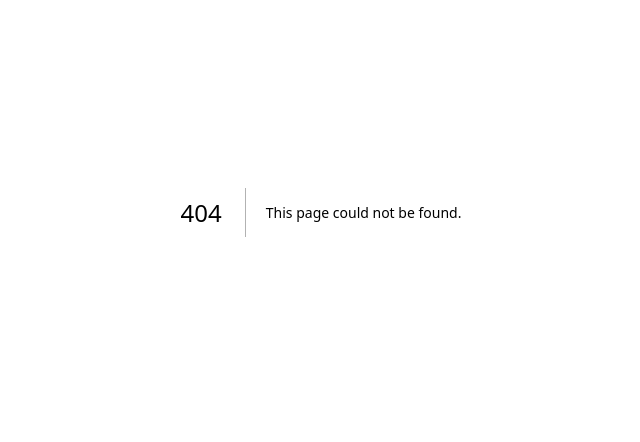
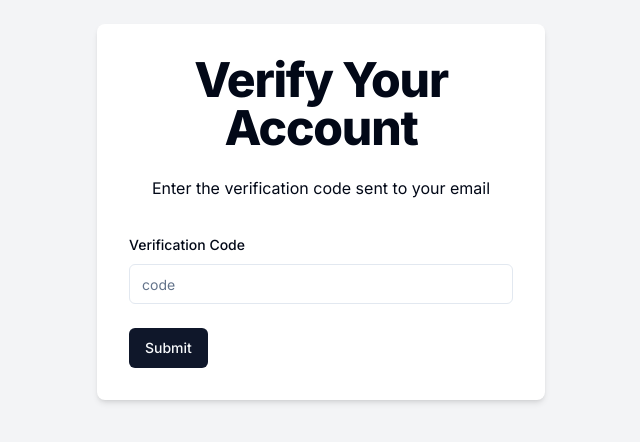
Before and after one commit to Neel0403/Feedback, a Next.js app: page /verify/1 in a window 1280 px wide. Before the commit this address had no page. Shown: the part 188-630 px from the top of the page, without its empty margins (319-959 px from the left). Built offline with nearby package versions, Linux system fonts and the light colour scheme.

Commit message:
Add code verification page

```diff
--- /dev/null
+++ b/src/app/(auth)/verify/[username]/page.tsx
@@ -0,0 +1,82 @@
+'use client'
+import { useToast } from '@/components/ui/use-toast'
+import { verifySchema } from '@/schemas/verifySchema'
+import { zodResolver } from '@hookform/resolvers/zod'
+import axios, { AxiosError } from 'axios'
+import { useParams, useRouter } from 'next/navigation'
+import React from 'react'
+import { useForm } from 'react-hook-form'
+import * as z from 'zod'
+import { ApiResponse } from '../../../../../types/ApiResponse'
+import { FormControl, Form, FormField, FormItem, FormLabel, FormMessage } from '@/components/ui/form'
+import { Input } from '@/components/ui/input'
+import { Button } from '@/components/ui/button'
+
+const VerifyAccount = () => {
+    const router = useRouter()
+    const params = useParams<{ username: string }>()
+    const { toast } = useToast()
+
+    const form = useForm<z.infer<typeof verifySchema>>({
+        resolver: zodResolver(verifySchema),
+    })
+
+    const onSubmit = async (data: z.infer<typeof verifySchema>) => {
+        try {
+            const response = await axios.post('/api/verify-code', {
+                username: params.username,
+                code: data.code
+            })
+
+            toast({
+                title: "Success",
+                description: response.data.message
+            })
+
+            router.replace('sign-in')   // redirect user to sign in route
+
+        } catch (error) {
+            console.log("Error in signup of user", error);
+            const axiosError = error as AxiosError<ApiResponse>;
+            // let errorMessage = axiosError.response?.data.message
+            toast({
+                title: "Signup failed",
+                description: axiosError.response?.data.message,
+                variant: "destructive"
+            })
+        }
+    }
+
+    return (
+        <div className='flex justify-center items-center min-h-screen bg-gray-100'>
+            <div className='w-full max-w-md p-8 space-y-8 bg-white rounded-lg shadow-md'>
+                <div className="text-center">
+                    <h1 className="text-4xl font-extrabold tracking-tight lg:text-5xl mb-6">
+                        Verify Your Account
+                    </h1>
+                    <p className="mb-4">Enter the verification code sent to your email</p>
+                </div>
+                <Form {...form}>
+                    <form onSubmit={form.handleSubmit(onSubmit)} className="space-y-6">
+                        <FormField
+                            control={form.control}
+                            name="code"
+                            render={({ field }) => (
+                                <FormItem>
+                                    <FormLabel>Verification Code</FormLabel>
+                                    <FormControl>
+                                        <Input placeholder="code" {...field} />
+                                    </FormControl>
+                                    <FormMessage />
+                                </FormItem>
+                            )}
+                        />
+                        <Button type="submit">Submit</Button>
+                    </form>
+                </Form>
+            </div>
+        </div>
+    )
+}
+
+export default VerifyAccount
```
